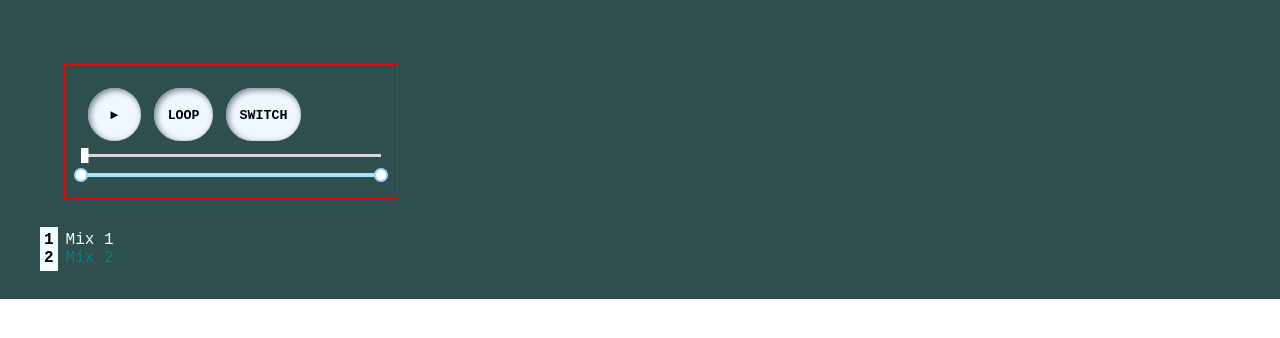
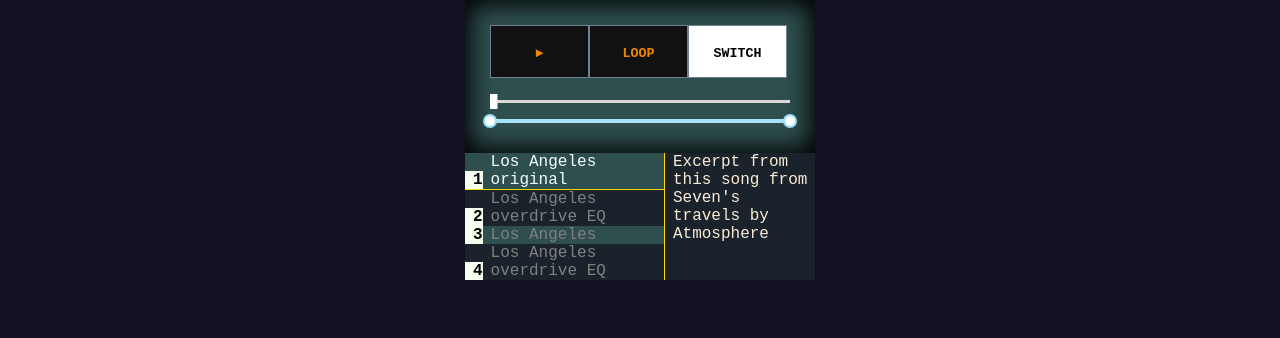
Before and after one commit to gyudisanyi/compare_sounds, a React (Create React App) app in the folder compare-sounds/: page / in a window 1280 px wide. Shown: the top 338 px of the page. Built offline with nearby package versions, Linux system fonts and the light colour scheme.

Commit message:
Layout combing

```diff
--- a/compare-sounds/src/App.css
+++ b/compare-sounds/src/App.css
@@ -1,14 +1,70 @@
+body {
+  background-color: #112;
+}
+
 #main {
   margin: auto;
-  padding: 2em;
-  background-color:darkslategray;
+  max-width: 350px;
+  background-color:rgb(26, 34, 43);
   color:antiquewhite;
   font-family: 'Courier New', Courier, monospace;
+  overflow: hidden;
 }
 
 #dashboard {
-  max-width: 300px;
-  margin: 2em;
-  padding: 1em;
-  border: 1px solid red;
+  width: 300px;
+  background-color: darkslategray;
+  box-shadow: 0px 0px 25px 5px inset black;
+  padding: 25px;
 }
+
+#buttons {
+  margin-bottom: 1em;
+}
+
+#tracks {
+  display: flex;
+  flex-direction: row;
+}
+
+#tracksload {
+  display: none;
+}
+
+#trackdescr {
+  width: 50%;
+  padding-left: .5em;
+  border-left: 1px solid gold;
+}
+
+#tracklist {
+  width: 70%;
+}
+
+#tracklist :nth-child(odd) {
+  background-color: darkslategray;
+}
+
+#tracklist .active {
+  color: azure;
+  border-bottom: 1px solid gold;
+}
+
+#tracklist .inactive {
+  color: gray;
+}
+
+#tracklist .number {
+  font-weight: 700;
+  background-color: rgb(245, 255, 240);
+  color: black;
+  margin-right: .5em;
+  padding-left: .5em;
+  width: 40%;
+  align-self: center;
+}
+
+#tracklist .title {
+  width: 80%;
+  display: inline-block;
+}
--- a/compare-sounds/src/App2.js
+++ b/compare-sounds/src/App2.js
@@ -7,8 +7,10 @@ import TrackInfo from './components/TrackInfo/TrackInfo';
 import './App.css';
 
 const set = [
-  ["./audio_src/5A.mp3", "Mix 1", "Atmosphere yi"],
-  ["./audio_src/5B.mp3", "Mix 2", "Slug and Ant ho"],
+  ["./audio_src/5A.mp3", "Los Angeles original", "Excerpt from this song from Seven's travels by Atmosphere"],
+  ["./audio_src/5B.mp3", "Los Angeles overdrive EQ", "Distorted as hell with EQ for comparison"],
+  ["./audio_src/5A.mp3", "Los Angeles", "Excerpt from this song from Seven's travels by Atmosphere"],
+  ["./audio_src/5B.mp3", "Los Angeles overdrive EQ", "Distorted as hell with EQ for comparison"],
 ]
 
 function App() {
@@ -68,8 +70,8 @@ function App() {
     <div id="main" tabIndex="-1">
       <div id="dashboard">
         <div id="buttons">
-          <Button id="play" buttonText={!paused ? `▌▌` : `►`} handleClick={playPause} />
-          <Button id="loop" buttonText="Loop" buttonClass={looping ? "emptyButton" : ""} handleClick={() => setLooping(prev => !prev)} />
+          <Button id="play" buttonText={`►`} buttonClass={paused? "emptyButton" : ""} handleClick={playPause} />
+          <Button id="loop" buttonText="Loop" buttonClass={!looping ? "emptyButton" : ""} handleClick={() => setLooping(prev => !prev)} />
           <Button id="switch" buttonText="Switch" handleClick={switchTrack} />
         </div>
         <Line strokeLinecap="square" percent={progress} strokeWidth="5" strokeColor="#ffffff" onClick={seek} />
@@ -80,9 +82,10 @@ function App() {
           onChange={(e)=>setLoop(e)}
           />
       </div>
-      <div>
-        <div ref={trackNodesRef}>{set.map((t, i)=> (<audio src={t[0]} key={i} id={i} loop muted/>))}</div>
-        <div>{set.map((t, i)=> (<TrackInfo handleClick={switchTrack} track={t} key={i} id={i} active={nowPlaying === i}/>))}</div>
+      <div id="tracks">
+        <div id="tracksload" ref={trackNodesRef}>{set.map((t, i)=> (<audio src={t[0]} key={i} id={i} loop muted/>))}</div>
+        <div id="tracklist">{set.map((t, i)=> (<TrackInfo handleClick={switchTrack} track={t} key={i} id={i} active={nowPlaying === i}/>))}</div>
+        <div id="trackdescr">{set[nowPlaying][2]}</div>
       </div>
     </div>
   );
--- a/compare-sounds/src/components/Button/Button.css
+++ b/compare-sounds/src/components/Button/Button.css
@@ -1,15 +1,13 @@
 .reusableButton {
   font-family: 'Courier New', Courier, monospace;
   font-weight: 700;
-  background-color: aliceblue;
-  box-shadow: inset .15em .15em .5em slategray;
+  background-color: white;
   color: black;
-  min-width: 4em;
+  width: 33%;
   padding: 1.5em 1em;
-  margin: .5em;
+  margin: auto;
   height: 4em;
-  border-radius: 5em;
-  border: 0px;
+  border: 1px solid slategray;
   outline: none;
   text-transform: uppercase;
 }
@@ -31,19 +29,7 @@
 }
 
 .emptyButton {
-  background: #ddd;
-  color: #00a6a6;
-  border: 0px;
+  background: #111;
+  color: #f08700;
   box-shadow: none;
 }
-
-.emptyButton:hover {
-  color: #f08700;
-  background-color: white;
-  box-shadow: none;
-}
-
-.emptyButton:active {
-  background-color: #fff;
-  box-shadow: none;
-}
--- a/compare-sounds/src/components/TrackInfo/TrackInfo.css
+++ /dev/null
@@ -1,15 +0,0 @@
-.active {
-  color: azure;
-}
-
-.inactive {
-  color: teal;
-}
-
-div span {
-  font-weight: 700;
-  background-color: azure;
-  color: black;
-  margin: .5em;
-  padding: .25em;
-}
--- a/compare-sounds/src/components/TrackInfo/TrackInfo.js
+++ b/compare-sounds/src/components/TrackInfo/TrackInfo.js
@@ -1,11 +1,10 @@
 import React from 'react';
-import './TrackInfo.css';
 
 const TrackInfo = ({ track, id, active }) => {
   return (
     <div className={active ? "active" : "inactive"}>
-      <span>{id + 1}</span>
-      {track[1]}
+      <span className="number">{id + 1}</span>
+      <span className="title">{track[1]}</span>
     </div>
 
   )
```
